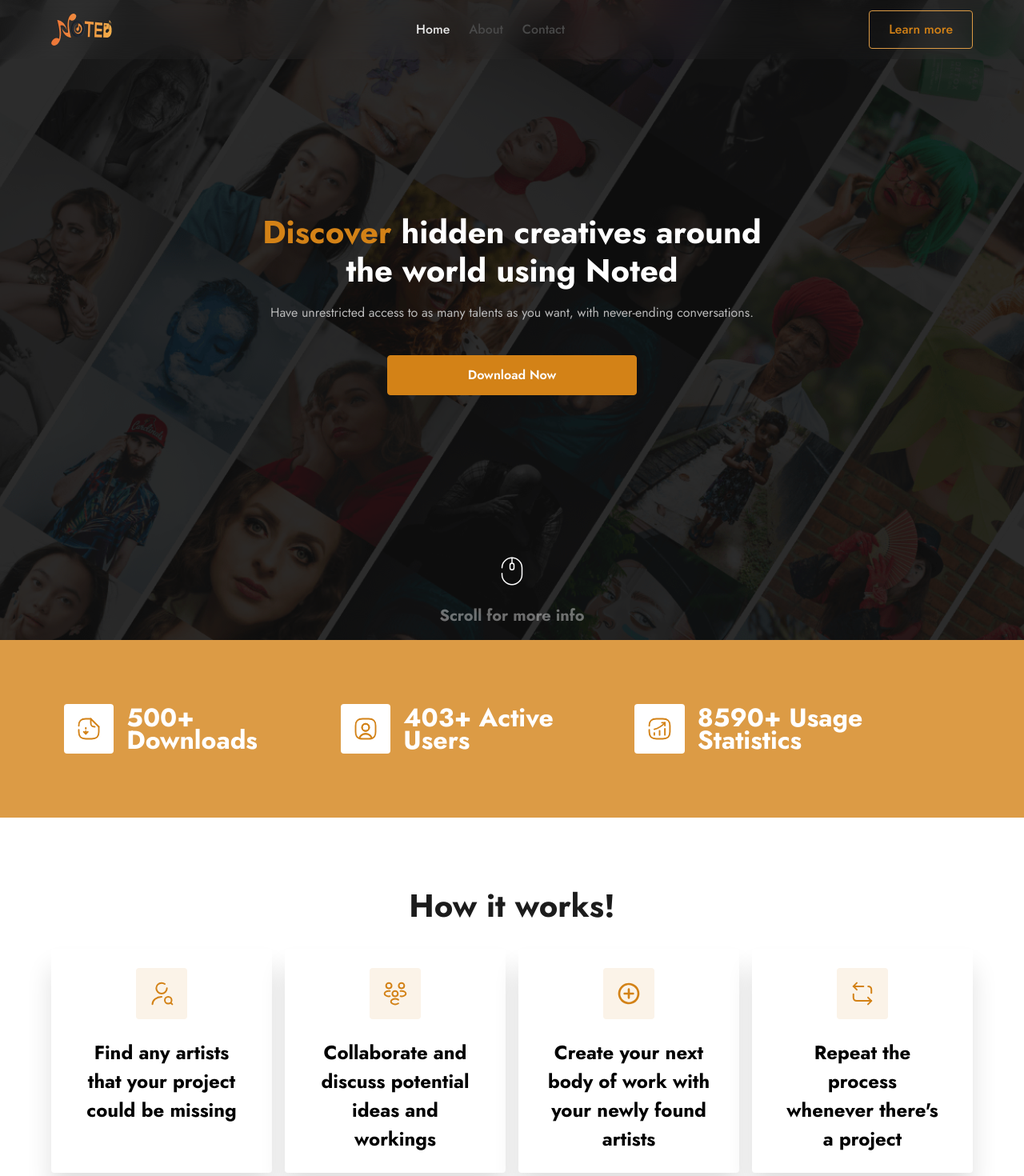
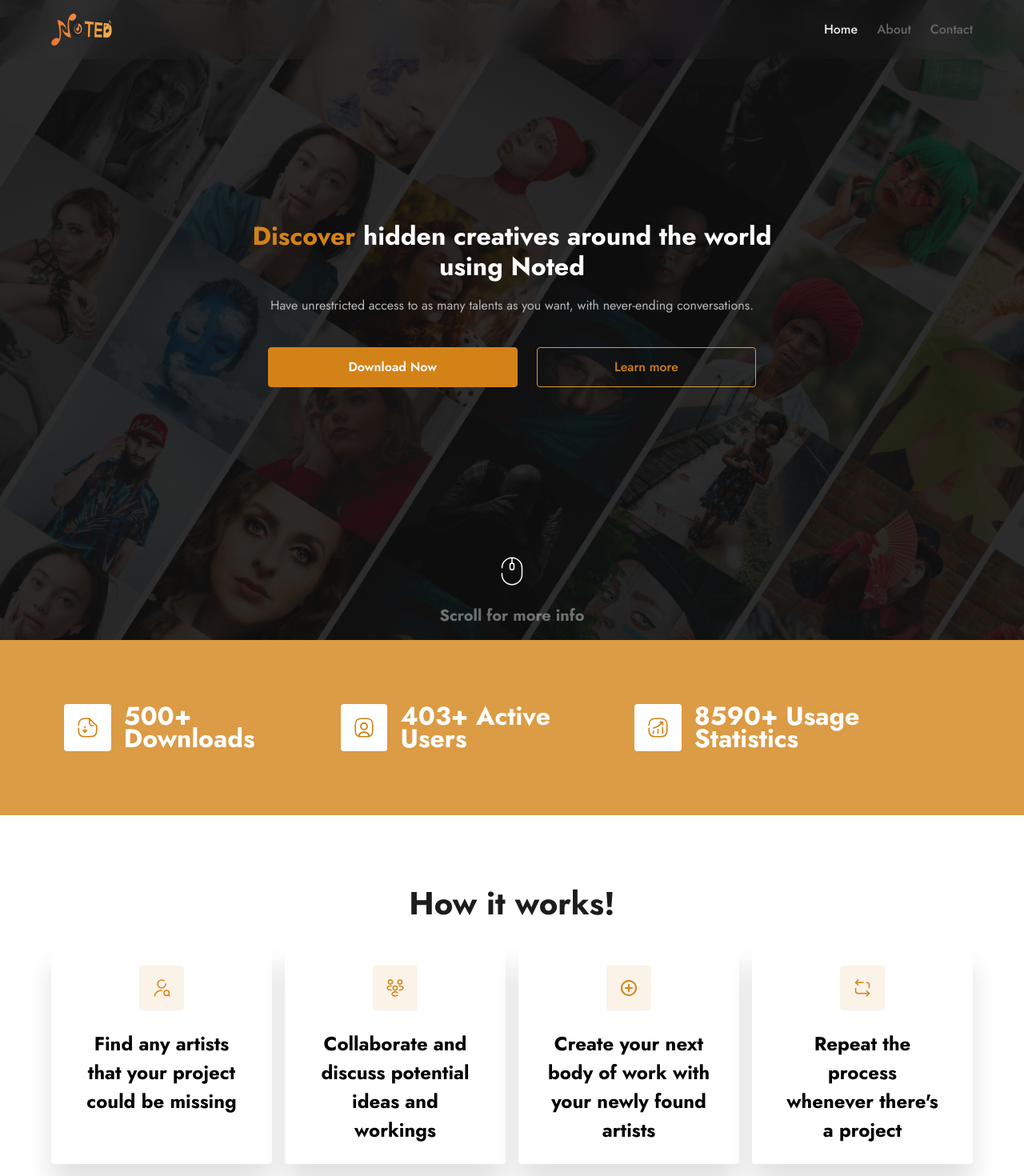
Before and after one commit to DigeetalHub/Noted-web, a Next.js app: page / in a window 1280 px wide. Shown: the top 1470 px of the page at 80% size. Built offline with nearby package versions, Linux system fonts and the light colour scheme.

Commit message:
[CHORE] Tablet view responsiveness done

```diff
--- a/components/Header.js
+++ b/components/Header.js
@@ -105,10 +105,10 @@ const Header = () => {
 							</Link>
 						</li>
 					</ul>
-					<Button
+					{/* <Button
 						label="Learn more"
 						className="text-brandPrimary500 border-[1px] border-brandPrimary400 py-[0.3rem] fold:py-[0.6875rem] text-[0.875rem] fold:text-base px-6 rounded font-medium"
-					/>
+					/> */}
 				</nav>
 			</div>
 			<div
@@ -144,7 +144,7 @@ const Header = () => {
 												: "text-neutrals50"
 											: isWhite
 											? "text-neutrals200"
-											: "text-neutrals400"
+											: "text-neutrals300"
 									}   transition duration-300 ease-in-out`}
 								>
 									{link.name}
@@ -153,10 +153,10 @@ const Header = () => {
 						})}
 					</ul>
 				</nav>
-				<Button
+				{/* <Button
 					label="Learn more"
 					className="text-brandPrimary500 border-[1px] border-brandPrimary400 py-[0.6875rem] px-6 rounded font-medium hover:bg-brandPrimary400 hover:text-white transition duration-300 ease-in-out]"
-				/>
+				/> */}
 			</div>
 		</header>
 	);
--- a/components/IconText.js
+++ b/components/IconText.js
@@ -1,11 +1,11 @@
 import Image from "next/image";
 import React from "react";
 
-const IconText = ({ src, alt, text, className, textClassName, imgClassName }) => {
+const IconText = ({ src, alt, text, className, textClassName, imgClassName, imgClass }) => {
 	return (
 		<div className={`${className} flex flex-col`}>
-			<div className={`${imgClassName} p-[5px] fold:p-2 rounded w-[fit-content] mx-auto md:p-4`}>
-				<Image src={src} alt={alt} className="w-3 fold:w-auto md:w-[32px] 4k:w-[50px] aspect-square" />
+			<div className={`${imgClassName} p-[5px] fold:p-2 rounded w-[fit-content] mx-auto md:p-3 lg:p-4`}>
+					<Image src={src} alt={alt} className={`w-3 fold:w-auto 4k:w-[50px] aspect-square ${imgClass}`} />
 			</div>
 			<p className={textClassName}>{text}</p>
 		</div>
--- a/pages/index.js
+++ b/pages/index.js
@@ -51,7 +51,7 @@ export default function Home() {
 			<main className="snap-y scroll-pt-[2rem]" onScroll={scrollNav}>
 				<section className="bg-heroImg bg-no-repeat bg-cover bg-center h-auto fold:h-[84.5vh] s22:h-[82.5vh] i11Pro:h-[82vh] i13:h-[82.5vh] XR:h-[75vh] i14Max:h-[76vh] md:h-screen relative">
 					<div className="h-full pt-[4.2rem] fold:pt-0 bg-overlay flex flex-col items-center justify-end pb-[2.5rem] px-2 fold:px-4 md:justify-center">
-						<div className="flex flex-col gap-4 text-center mb-4 fold:mb-8 md:mb-10 md:w-[60%] lg:w-[70%] xl:w-[55%]">
+						<div className="flex flex-col gap-4 text-center mb-4 fold:mb-8 md:mb-10 md:w-[79%] lg:w-[70%] xl:w-[55%]">
 							<Heading
 								firstContent={"Connect with"}
 								endContent={"from everywhere across the globe"}
@@ -61,7 +61,7 @@ export default function Home() {
 							<Heading
 								firstColoredContent={"Discover"}
 								endContent={"hidden creatives around the world using Noted"}
-								classes="font-bold text-white text-[2.5rem] bigScreen:text-[3.5rem] leading-[1.2] hidden md:block"
+								classes="font-bold text-white text-[2rem] bigScreen:text-[3.5rem] leading-[1.2] hidden md:block"
 							/>
 							<Subheading
 								classes="text-neutrals200 s22:leading-[23.5px] i11Pro:leading-[25px] XR:leading-[25.5px] fold:text-[0.7rem] s22:text-[0.9rem] i11Pro:text-[0.9rem] i13:text-[1rem] i14Max:text-[1.1rem] hidden fold:block md:hidden"
@@ -73,10 +73,16 @@ export default function Home() {
 								content="Have unrestricted access to as many talents as you want, with never-ending conversations."
 							/>
 						</div>
-						<Button
-							label="Download Now"
-							className="text-white py-1 fold:py-2 s22:py-3 w-[72%] fold:w-full border-[1px] border-brandPrimary500 bg-brandPrimary500 font-semibold rounded text-[0.65rem] fold:text-[0.75rem] s22:text-[1rem] md:w-1/2 lg:w-[35%] xl:w-[25%] bigScreen:w-[15%] lg:hover:bg-transparent lg:hover:text-brandPrimary400 transition duration-300 ease-in-out] bigScreen:py-4 bigScreen:text-[1.5rem]"
-						/>
+						<div className="flex flex-col md:flex-row justify-center md:gap-6 md:w-full">
+							<Button
+								label="Download Now"
+								className="text-white py-1 fold:py-2 s22:py-3 w-[72%] fold:w-full border-[1px] border-brandPrimary500 bg-brandPrimary500 font-semibold rounded text-[0.65rem] fold:text-[0.75rem] s22:text-[1rem] md:w-[22.5%] lg:w-[35%] xl:w-[25%] bigScreen:w-[15%] lg:hover:bg-transparent lg:hover:text-brandPrimary400 transition duration-300 ease-in-out] bigScreen:py-4 bigScreen:text-[1.5rem]"
+							/>
+							<Button
+								label="Learn more"
+								className="text-brandPrimary500 border-[1px] border-brandPrimary400 py-[0.6875rem] w-full md:w-[22%] px-6 rounded font-medium lg:hover:bg-brandPrimary400 lg:hover:text-white transition duration-300 ease-in-out]"
+							/>
+						</div>
 					</div>
 					{!whiteNav && (
 						<div className="scroll-btn w-full hidden md:flex flex-col justify-center gap-3 absolute bottom-[1rem] z-10">
@@ -87,7 +93,7 @@ export default function Home() {
 									className="animate-bounce-slow motion-safe:animate-bounce-slower"
 								/>
 							</button>
-							<p className="text-center text-white/[0.4] font-bold text-xl bigScreen:text-[1.6rem]">
+							<p className="text-center text-white/[0.4] font-bold text-base lg:text-xl bigScreen:text-[1.6rem]">
 								Scroll for more info
 							</p>
 						</div>
@@ -102,6 +108,7 @@ export default function Home() {
 							textClassName="font-bold text-[0.75rem] fold:text-xl i11Pro:text-[1.25rem] text-white xl:text-[2rem] bigScreen:text-[2.2rem]"
 							alt="An icon representing downloads"
 							text="500+ Downloads"
+							imgClass="md:w-[28px]"
 						/>
 						<IconText
 							className="lg:flex-row lg:items-center gap-2 fold:gap-4"
@@ -110,6 +117,7 @@ export default function Home() {
 							textClassName="font-bold text-[0.75rem] fold:text-xl i11Pro:text-[1.25rem] text-white xl:text-[2rem] bigScreen:text-[2.2rem]"
 							alt="An icon representing downloads"
 							text="403+ Active Users"
+							imgClass="md:w-[28px]"
 						/>
 						<IconText
 							className="lg:flex-row lg:items-center gap-2 fold:gap-4"
@@ -118,6 +126,7 @@ export default function Home() {
 							textClassName="font-bold  text-[0.75rem] fold:text-xl i11Pro:text-[1.25rem] text-white xl:text-[2rem] bigScreen:text-[2.2rem]"
 							alt="An icon representing downloads"
 							text="8590+ Usage Statistics"
+							imgClass="md:w-[28px]"
 						/>
 					</div>
 				</section>
@@ -127,7 +136,7 @@ export default function Home() {
 						content="Discover Hidden Talent Around the World Using Noted"
 					/>
 					<Subheading
-						classes="text-neutrals500 font-bold text-[2.5rem] mb-[1.5rem] hidden md:block bigScreen:text-[3.5rem]"
+						classes="text-neutrals500 font-bold text-[2rem] lg:text-[2.5rem] mb-[1.5rem] hidden md:block bigScreen:text-[3.5rem]"
 						content="How it works!"
 					/>
 					<div className="grid md:grid-cols-2 lg:grid-cols-3 xl:grid-cols-4 gap-4 bigScreen:w-[92%] bigScreen:mx-auto">
@@ -136,15 +145,15 @@ export default function Home() {
 							alt="Icon explaining how users can search for other users"
 							text="Find any artists that your project could be missing"
 							textClassName="font-semibold text-[0.6rem] fold:text-[1rem] md:font-bold fold:px-3 xl:px-4 md:text-[1.25rem] lg:text-[1.4rem] xl:text-[1.5rem] bigScreen:text-[2rem]"
-							className="p-[0.8rem] fold:p-6 gap-4 fold:gap-6 bg-white shadow-card rounded transition duration-500 hover:scale-105"
+							className="p-[0.8rem] fold:p-6 gap-4 fold:gap-6 bg-white shadow-card rounded transition duration-500 lg:hover:shadow-cardHover"
 							imgClassName="bg-brandPrimary50"
 						/>
 						<IconText
 							src={People}
 							alt="Icon explaining users can collaborate with other users"
 							text="Collaborate and discuss potential ideas and workings"
-							textClassName="font-semibold text-[0.6rem] fold:text-[1rem] md:font-bold fold:px-3 i13:px-0 i14Max:px-3 xl:px-2 md:text-[1.25rem] lg:text-[1.4rem] xl:text-[1.5rem] bigScreen:text-[2rem]"
-							className="p-[0.8rem] fold:p-6 gap-4 fold:gap-6 bg-white shadow-card rounded transition duration-500 hover:scale-105"
+							textClassName="font-semibold text-[0.6rem] fold:text-[1rem] md:font-bold fold:px-3 i13:px-0 i14Max:px-3 md:px-0 xl:px-2 md:text-[1.25rem] lg:text-[1.4rem] xl:text-[1.5rem] bigScreen:text-[2rem]"
+							className="p-[0.8rem] fold:p-6 gap-4 fold:gap-6 bg-white shadow-card rounded transition duration-500 lg:hover:shadow-cardHover"
 							imgClassName="bg-brandPrimary50"
 						/>
 
@@ -153,7 +162,7 @@ export default function Home() {
 							alt="Icon explaining users can immediately start working with other users"
 							text="Create your next body of work with your newly found artists"
 							textClassName="font-semibold text-[0.6rem] fold:text-[1rem] md:font-bold md:text-[1.25rem] lg:text-[1.4rem] xl:text-[1.5rem] bigScreen:text-[2rem]"
-							className="p-[0.8rem] fold:p-6 gap-4 fold:gap-6 bg-white shadow-card rounded transition duration-500 hover:scale-105"
+							className="p-[0.8rem] fold:p-6 gap-4 fold:gap-6 bg-white shadow-card rounded transition duration-500 lg:hover:shadow-cardHover"
 							imgClassName="bg-brandPrimary50"
 						/>
 
@@ -162,7 +171,7 @@ export default function Home() {
 							alt="Icon explaining users can repeat the process whenever there's a project"
 							text="Repeat the process whenever there's a project"
 							textClassName="font-semibold text-[0.6rem] fold:text-[1rem] md:font-bold fold:px-3 i14Max:px-5 xl:px-4 md:text-[1.25rem] lg:text-[1.4rem] xl:text-[1.5rem] bigScreen:text-[2rem]"
-							className="p-[0.8rem] fold:p-6 gap-4 fold:gap-6 bg-white shadow-card rounded lg:col-start-2 xl:col-auto transition duration-500 hover:scale-105"
+							className="p-[0.8rem] fold:p-6 gap-4 fold:gap-6 bg-white shadow-card rounded lg:col-start-2 xl:col-auto transition duration-500 lg:hover:shadow-cardHover"
 							imgClassName="bg-brandPrimary50"
 						/>
 					</div>
@@ -182,7 +191,7 @@ export default function Home() {
 							content={`Noted is a tool designed for connecting creators on both a local and global scale. Whether you are looking for a videographer to shoot your next video, a vocalist for your next album or new producer for a different sound, Noted will help you find the talent your project may be missing. To simply put it, Noted is a place for creators everywhere to search, collaborate, and create.`}
 						/>
 						<Subheading
-							classes="hidden md:block text-neutrals200 font-semibold md:pt-[2rem] md:text-[1rem] md:text-neutrals500 md:text-justify md:w-[58%] lg:text-[1.25rem] lg:w-[57%] lg:pt-[3rem] lg:text-left xl:w-[60%] xl:text-[1.5rem] bigScreen:text-[1.5rem] bigScreen:w-[65%]"
+							classes="hidden md:block text-neutrals200 font-semibold md:pt-[2rem] md:text-[1.25rem] md:leading-[1.25] md:text-neutrals500 md:w-[60%] lg:text-[1.25rem] lg:w-[57%] lg:pt-[3rem] lg:text-left xl:w-[60%] xl:text-[1.5rem] bigScreen:text-[1.5rem] bigScreen:w-[65%]"
 							content={`Are you looking for an easy way to discover, listen to, and share music? Look no further than our music application! Our app allows you to stream the latest hits, explore new genres, and create personalized playlists. With over 50 million tracks to choose from, you’ll never run out of music to enjoy. Plus, our app is simple and intuitive to use, so you can find your favorite songs quickly and without hassle. Download now and start listening to music that you love!`}
 						/>
 						<Image
```
Also changed, not shown: components/Footer.js (+8 -8 lines).
